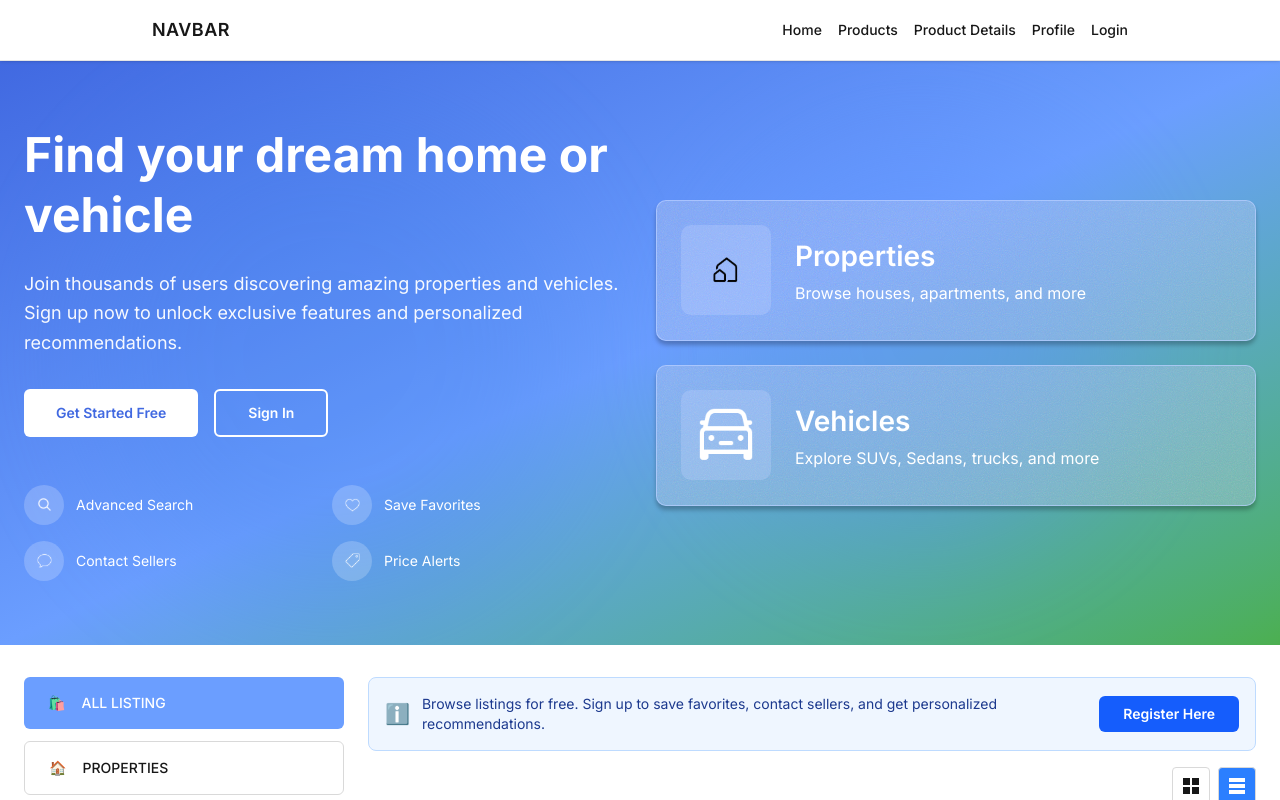
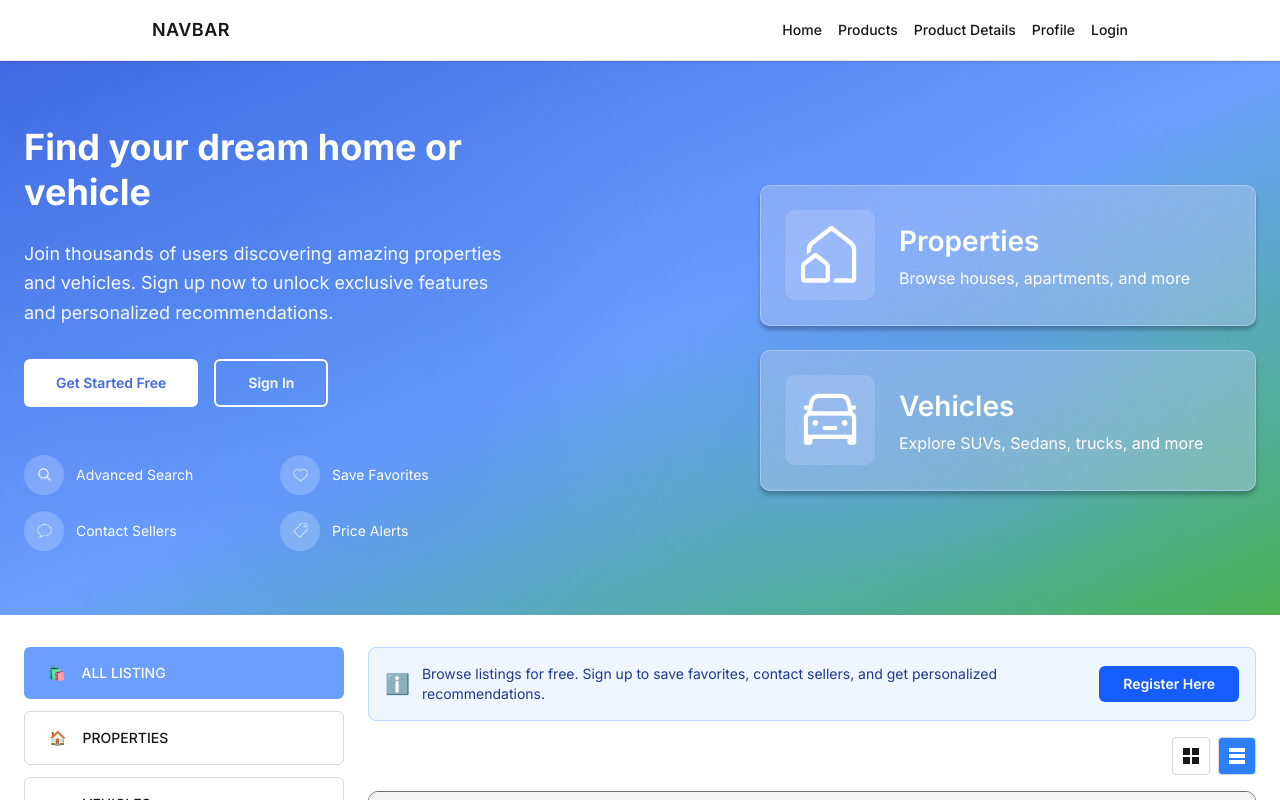
Before and after one commit to KarlStevenRequinto/jed-bea-lerd, a Next.js app: page / in a window 1280 px wide. Shown: the top 800 px of the page. Built offline with nearby package versions, Linux system fonts and the light colour scheme.

Commit message:
hero section update

```diff
--- a/src/app/_components/HeroSection/index.tsx
+++ b/src/app/_components/HeroSection/index.tsx
@@ -21,15 +21,13 @@ const HeroSection = () => {
             />
 
             <div className="relative container mx-auto px-6 py-16">
-                <div className="grid grid-cols-1 lg:grid-cols-2 gap-8 items-center">
+                <div className="grid grid-cols-1 lg:grid-cols-2 gap-60 items-center">
                     {/* Left Side - Content */}
                     <div className="text-white">
-                        <h1 className="text-5xl font-bold mb-6 leading-tight">
-                            Find your dream home or vehicle
-                        </h1>
+                        <h1 className="text-4xl font-bold mb-6 leading-tight">Find your dream home or vehicle</h1>
                         <p className="text-lg mb-8 leading-relaxed opacity-95">
-                            Join thousands of users discovering amazing properties and vehicles. Sign up now to unlock
-                            exclusive features and personalized recommendations.
+                            Join thousands of users discovering amazing properties and vehicles. Sign up now to unlock exclusive features and
+                            personalized recommendations.
                         </p>
 
                         {/* Action Buttons */}
@@ -42,9 +40,7 @@ const HeroSection = () => {
                             >
                                 Get Started Free
                             </BaseButton>
-                            <BaseButton
-                                className="bg-transparent text-white border-2 border-white px-8 py-3 text-base font-semibold rounded-lg"
-                            >
+                            <BaseButton className="bg-transparent text-white border-2 border-white px-8 py-3 text-base font-semibold rounded-lg">
                                 Sign In
                             </BaseButton>
                         </div>
@@ -81,7 +77,11 @@ const HeroSection = () => {
                     {/* Right Side - Category Cards */}
                     <div className="flex flex-col gap-6">
                         <CategoryCard
-                            icon={<RealEstateSvgIcon />}
+                            icon={
+                                <div style={{ filter: "brightness(0) saturate(100%) invert(100%)" }}>
+                                    <RealEstateSvgIcon width="70" height="70" fill="url(#pattern0_407_1725)" />
+                                </div>
+                            }
                             title="Properties"
                             description="Browse houses, apartments, and more"
                             onClick={() => console.log("Properties clicked")}
--- a/src/app/_components/ListingsArea/index.tsx
+++ b/src/app/_components/ListingsArea/index.tsx
@@ -17,9 +17,7 @@ const ListingsArea = () => {
                         Browse listings for free. Sign up to save favorites, contact sellers, and get personalized recommendations.
                     </p>
                 </div>
-                <BaseButton className="bg-blue-600 text-white px-6 py-2 text-sm font-semibold rounded-lg whitespace-nowrap">
-                    Register Here
-                </BaseButton>
+                <BaseButton className="bg-blue-600 text-white px-6 py-2 text-sm font-semibold rounded-lg whitespace-nowrap">Register Here</BaseButton>
             </div>
 
             {/* View Toggle */}
--- a/src/app/_components/ListingsArea/useViewModel.ts
+++ b/src/app/_components/ListingsArea/useViewModel.ts
@@ -1,39 +1,7 @@
+import { MOCK_LISTINGS } from "@/constants/listings";
+
 export const useListingsAreaViewModel = () => {
-    // Mock data for listings
-    const listings = [
-        {
-            id: 1,
-            category: "VEHICLE",
-            price: "₱1,195,000",
-            title: "2025 NISSAN ALMERA VL",
-            location: "Bacolod City, Negros Occidental",
-            year: "2025",
-            color: "Moon Pearl Gray",
-            mileage: "5,000 km",
-            fuelType: "GASOLINE",
-            bodyType: "SEDAN",
-            description:
-                "Modern, reliable subcompact sedan offering great mileage, smart connectivity, and a comfortable ride for both city and highway travel.",
-            image: "/images/sample-car.jpg",
-        },
-        {
-            id: 2,
-            category: "PROPERTY",
-            price: "₱145,000,000",
-            title: "THE BELMONT ESTATE",
-            location: "Makati City, Metro Manila",
-            year: "2024",
-            color: "Modern White",
-            mileage: "Brand New",
-            fuelType: "N/A",
-            bodyType: "LUXURY VILLA",
-            description:
-                "Stunning contemporary estate featuring premium finishes, spacious living areas, and breathtaking city views. Perfect for luxury living.",
-            image: "/images/sample-car.jpg",
-        },
-    ];
-
     return {
-        listings,
+        listings: MOCK_LISTINGS,
     };
 };
--- a/src/app/_components/ListingsSidebar/index.tsx
+++ b/src/app/_components/ListingsSidebar/index.tsx
@@ -48,7 +48,7 @@ const ListingsSidebar = () => {
                     <div className="text-6xl mb-4">📢</div>
                     <p className="text-xl font-bold mb-2">PIONEER INSURANCE</p>
                     <p className="text-sm opacity-90">
-                        Secure your life's biggest investments — Pioneer insurance keeps your home and your vehicle safe.
+                        Secure your life&apos;s biggest investments — Pioneer insurance keeps your home and your vehicle safe.
                     </p>
                 </div>
             </div>
--- a/src/components/svg-icons/real-estate/index.tsx
+++ b/src/components/svg-icons/real-estate/index.tsx
@@ -1,9 +1,22 @@
 import React from "react";
 
-const RealEstateSvgIcon = () => {
+interface RealEstateSvgIconProps {
+    width?: string;
+    height?: string;
+    fill?: string;
+}
+
+const RealEstateSvgIcon = ({ width, height, fill }: RealEstateSvgIconProps) => {
     return (
-        <svg width="30" height="30" viewBox="0 0 30 30" fill="none" xmlns="http://www.w3.org/2000/svg" xmlnsXlink="http://www.w3.org/1999/xlink">
-            <rect width="30" height="30" fill="url(#pattern0_407_1725)" />
+        <svg
+            width={width}
+            height={height}
+            viewBox="0 0 30 30"
+            fill="none"
+            xmlns="http://www.w3.org/2000/svg"
+            xmlnsXlink="http://www.w3.org/1999/xlink"
+        >
+            <rect width="30" height="30" fill={fill} />
             <defs>
                 <pattern id="pattern0_407_1725" patternContentUnits="objectBoundingBox" width="1" height="1">
                     <use xlinkHref="#image0_407_1725" transform="scale(0.0104167)" />
--- /dev/null
+++ b/src/constants/listings.ts
@@ -0,0 +1,47 @@
+export interface Listing {
+    id: number;
+    category: string;
+    price: string;
+    title: string;
+    location: string;
+    year: string;
+    color: string;
+    mileage: string;
+    fuelType: string;
+    bodyType: string;
+    description: string;
+    image: string;
+}
+
+export const MOCK_LISTINGS: Listing[] = [
+    {
+        id: 1,
+        category: "VEHICLE",
+        price: "₱1,195,000",
+        title: "2025 NISSAN ALMERA VL",
+        location: "Bacolod City, Negros Occidental",
+        year: "2025",
+        color: "Moon Pearl Gray",
+        mileage: "5,000 km",
+        fuelType: "GASOLINE",
+        bodyType: "SEDAN",
+        description:
+            "Modern, reliable subcompact sedan offering great mileage, smart connectivity, and a comfortable ride for both city and highway travel.",
+        image: "/images/sample-car.jpg",
+    },
+    {
+        id: 2,
+        category: "PROPERTY",
+        price: "₱145,000,000",
+        title: "THE BELMONT ESTATE",
+        location: "Makati City, Metro Manila",
+        year: "2024",
+        color: "Modern White",
+        mileage: "Brand New",
+        fuelType: "N/A",
+        bodyType: "LUXURY VILLA",
+        description:
+            "Stunning contemporary estate featuring premium finishes, spacious living areas, and breathtaking city views. Perfect for luxury living.",
+        image: "/images/sample-car.jpg",
+    },
+];
```
